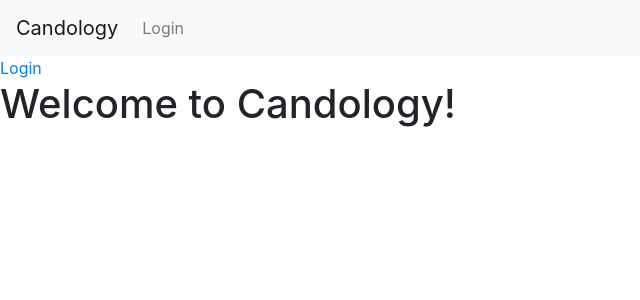
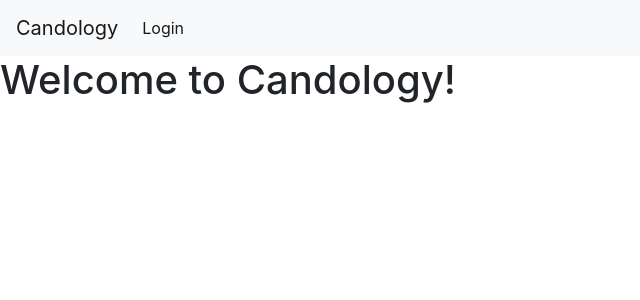
Before and after one commit to CalebN99/candology, a PHP site: page /views/home.html in a window 1280 px wide. Shown: the top 300 px of the page, without its empty margins (0-640 px from the left). Run offline with PHP 8.4, Linux system fonts and the light colour scheme.

Commit message:
Edited Views and Routes

```diff
--- a/index.php
+++ b/index.php
@@ -3,7 +3,7 @@
 error_reporting(E_ALL);
 ini_set("display_errors", 1);
 
-session_start();
+//session_start();
 
 //Require the autoload file
 require_once('vendor/autoload.php');
@@ -21,7 +21,7 @@ $f3->route('GET /', function () {
 //Login page route
 $f3->route('GET /login', function () {
     $view = new Template();
-    echo $view->render('views/loginPage.html');
+    echo $view->render('views/login.html');
 });
 
 
--- a/views/home.html
+++ b/views/home.html
@@ -13,19 +13,19 @@
 </head>
 <!-- Navbar -->
 <nav class="navbar navbar-expand-lg navbar-light bg-light">
-    <a class="navbar-brand" href="#">Candology</a>
+    <a class="navbar-brand" href="">Candology</a>
     <button class="navbar-toggler" type="button" data-toggle="collapse" data-target="#navbarNav" aria-controls="navbarNav" aria-expanded="false" aria-label="Toggle navigation">
         <span class="navbar-toggler-icon"></span>
     </button>
     <div class="collapse navbar-collapse" id="navbarNav">
         <ul class="navbar-nav">
-            <li class="nav-item">
-                <a class="nav-link" href="loginPage">Login</a>
+            <li class="nav-item active">
+                <a class="nav-link" href="login">Login</a>
             </li>
+
         </ul>
     </div>
 </nav>
-<a href="loginPage">Login</a>
 <body>
 <h1>Welcome to Candology!</h1>
 
```
Also changed, not shown: views/login.html (+5 -4 lines), .htaccess (added).
